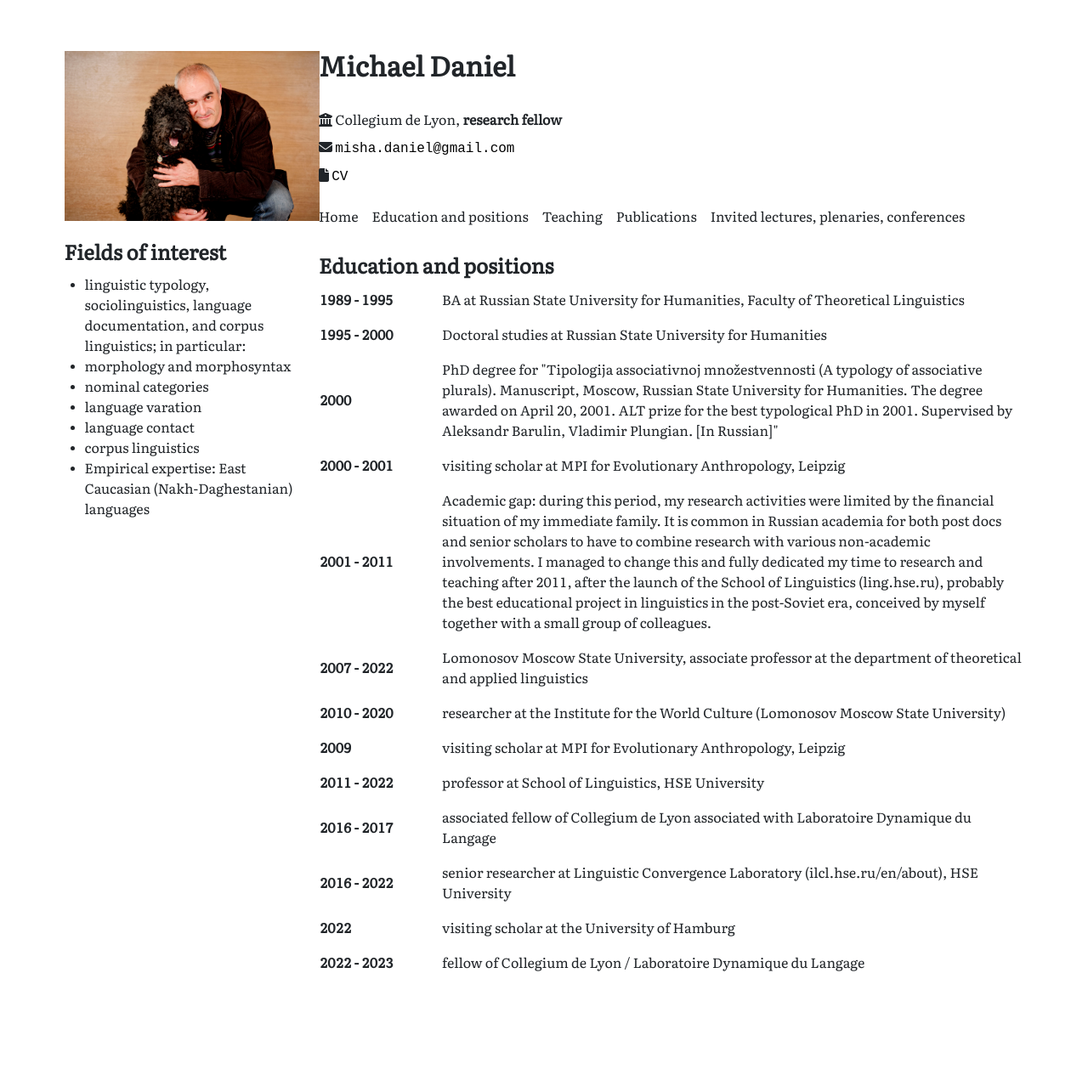
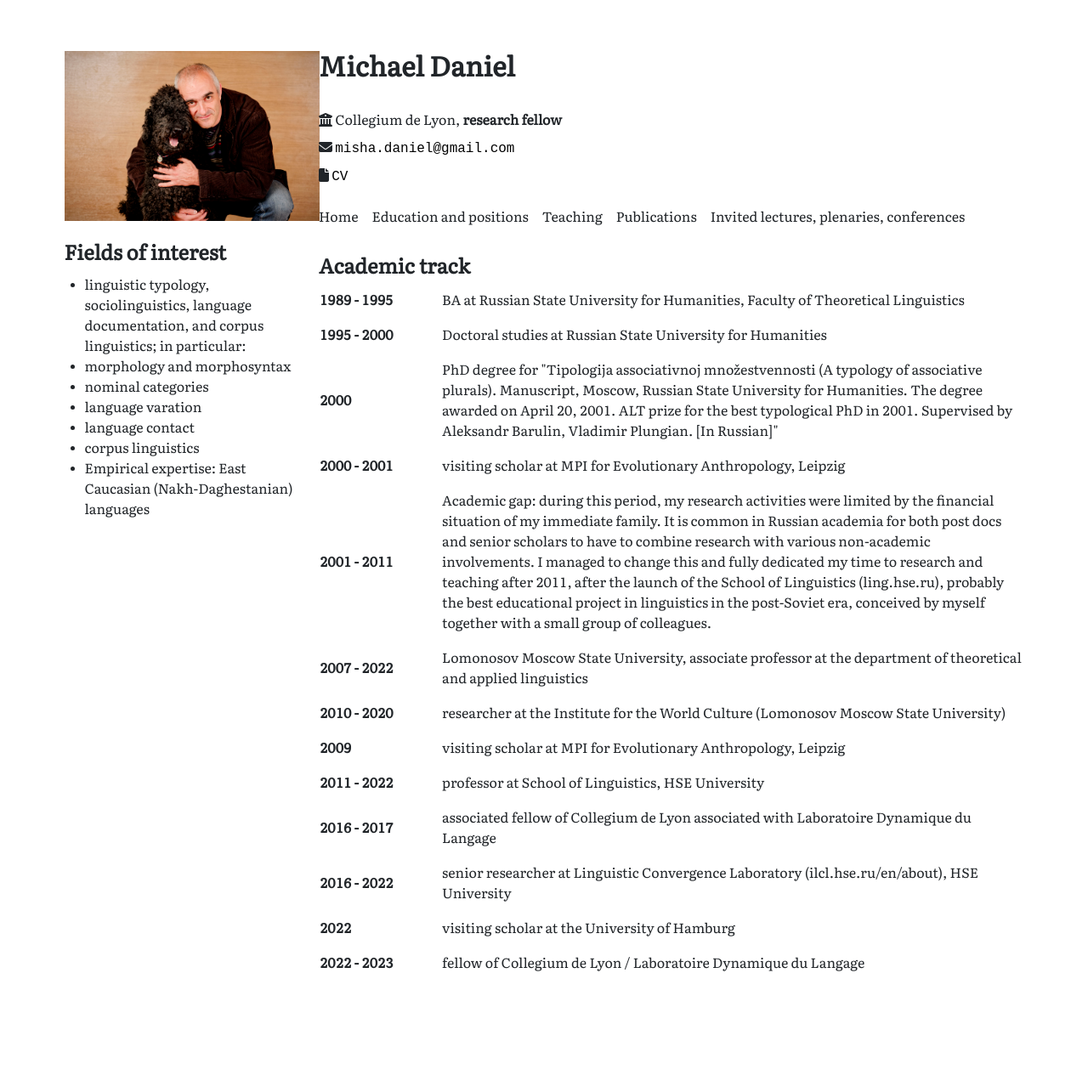
Before and after one commit to MishaDaniel/mishadaniel.github.io, a Jekyll site: the page built from education_and_positions.html, in a window 1280 px wide. Shown: the whole page at 85% size. Built offline with Jekyll 4.4.1, drawn with Linux system fonts in a browser that asks for light colours; nearby versions of some CDN libraries.

Commit message:
Update education_and_positions.html

```diff
--- a/education_and_positions.html
+++ b/education_and_positions.html
@@ -2,7 +2,7 @@
 layout: default
 ---
 <div class="education">
-  <h2>Education and positions</h2>
+  <h2>Academic track</h2>
   <table class="edu">
     {% for position in site.data.education.positions %}
     <tr>
```
